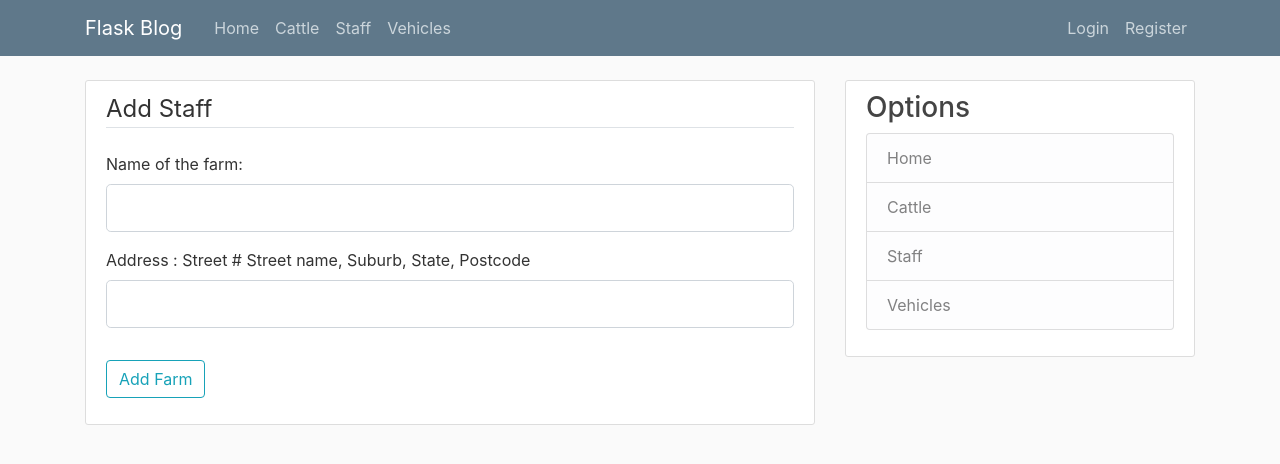
After one commit to lexmiros/SBR_Database, a Flask app: page /farm_add in a window 1280 px wide. The commit adds this page. Shown: the top 464 px of the page. Run offline with Flask 2, Linux system fonts and the light colour scheme; some libraries are stand-ins or nearby versions.

Commit message:
Created webpages and functionality for adding farms and cattle

```diff
--- a/app.py
+++ b/app.py
@@ -1,6 +1,6 @@
 from flask import Flask, render_template, url_for, flash, redirect
 from graphviz import render
-from forms import CattleAddForm, StaffAddFrom
+from forms import CattleAddForm, FarmAddForm, StaffAddFrom
 import pymysql
 
 conn = pymysql.connect(host='localhost',
@@ -16,31 +16,59 @@ app = Flask(__name__)
 app.config['SECRET_KEY'] = 'dfjkhnfdgjijasdfjk'
 
 
-cattle_data = [
-    {"ID" : 1,
-    "Weight" : 900,
-    "Sex" : "Male",
-    "Age" : 10},
-    {"ID" : 2,
-    "Weight" : 850,
-    "Sex" : "Female",
-    "Age" : 20},
-]
+
 
 #Home page
 @app.route("/")
 def home():
     return render_template("home.html")
+#Farm pages
+
+#Farm view
+@app.route("/farm")
+def farm():
+    return render_template("farm.html")
+
+#Farm add
+@app.route("/farm_add",methods = ['GET','POST'])
+def farm_add():
+    form = FarmAddForm()
+    if form.validate_on_submit():
+        c = conn.cursor()
+        query = f"INSERT INTO FARM(FarmName, Address)\
+                VALUES('{form.name.data}','{form.address.data}')"
+        c.execute(query)
+        conn.commit()
+
+        flash(f'Farm {form.name.data} created', 'success')
+        return redirect(url_for('farm'))
+
+    return render_template("farm_add.html", form = form)
+
+
 
 
 #Cattle pages
+
+#Cattle view
 @app.route("/cattle")
 def cattle():
-    return render_template("cattle.html", cattle_info = cattle_data, title = "Cattle")
+    return render_template("cattle.html",title = "Cattle")
 
+#TO BE COMPLETED RE PADDOCK FOREIGN KEY
 @app.route('/cattle_add',methods = ['GET','POST'])
 def cattle_add():
     form = CattleAddForm()
+    if form.validate_on_submit():
+        c = conn.cursor()
+        query = f"INSERT INTO CATTLE (Sex, Breed, DateOfBirth, Weight, PaddockName, DateMoved)\
+                VALUES('{form.sex.data}','{form.breed.data}','{form.dateOfBirth.data}','{str(form.weight.data)}','{str(form.paddockName.data)}','{form.dateMoved.data}')"
+        c.execute(query)
+        conn.commit()
+
+        flash(f'Cattle added to {form.paddockName.data}', 'success')
+        return redirect(url_for('cattle'))
+
     return render_template("cattle_add.html", form = form)
 
 #Staff pages
@@ -55,10 +83,10 @@ def staff_home():
 def staff_add():
     form = StaffAddFrom()
     if form.validate_on_submit():
-        print(form.dateOfBirth.data)
+        #print(form.dateOfBirth.data)
         c = conn.cursor()
 
-        query = f"insert into STAFF(First_name, Last_name, Date_of_birth, Farm_name, Start_date, Manager_ID, Primary_contact_number)\
+        query = f"insert into STAFF(FirstName, LastName, DateOfBirth, FarmName, StartDate, ManagerID, PrimaryContactNumber)\
          VALUES ('{form.firstName.data}','{form.lastName.data}','{str(form.dateOfBirth.data)}','{form.farmLoc.data}','{str(form.startDate.data)}','{str(form.managerID.data)}' ,'{str(form.contactNumber.data)}')"
         c.execute(query) #Execute the query
         conn.commit() #Commit the changes
--- a/forms.py
+++ b/forms.py
@@ -25,3 +25,8 @@ class CattleAddForm(FlaskForm):
     paddockName = StringField("Paddock name: ", validators=[DataRequired()])
     dateMoved = DateField("Date moved to paddock", validators=[DataRequired()])
     submit = SubmitField("Add Cattle")
+
+class FarmAddForm(FlaskForm):
+    name = StringField("Name of the farm: ",validators=[DataRequired(), Length(min = 2, max = 20)] )
+    address = StringField("Address : Street # Street name, Suburb, State, Postcode ")
+    submit = SubmitField("Add Farm")
--- /dev/null
+++ b/templates/farm_add.html
@@ -0,0 +1,54 @@
+
+{% extends "layout.html" %}
+
+{% block content %}
+    <div class="content-section">
+        <form method="POST" action="">
+            {{form.hidden_tag()}}
+            <fieldset class = "form-group">
+                <legend class="border-bottom mb-4"> Add Staff</legend>
+
+
+                <div class="form-group">
+                    {{form.name.label(class="form-control-label") }}
+
+                    {% if form.name.errors %}
+                        {{form.name(class="form-control form-control-lg is-invalid") }}
+                            <div class="invalid-feedback">
+                                {% for error in form.name.errors %}
+                                    <span> {{ error }}</span>
+                                {% endfor %}
+                            </div>
+                        {% else %}
+                            {{form.name(class="form-control form-control-lg") }}
+                    {%endif%}
+
+                </div>
+
+                <div class="form-group">
+                    {{form.address.label(class="form-control-label") }}
+
+                    {% if form.address.errors %}
+                        {{form.address(class="form-control form-control-lg is-invalid") }}
+                            <div class="invalid-feedback">
+                                {% for error in form.address.errors %}
+                                    <span> {{ error }}</span>
+                                {% endfor %}
+                            </div>
+                        {% else %}
+                            {{form.address(class="form-control form-control-lg") }}
+                    {%endif%}
+
+                </div>
+
+
+            </fieldset>
+
+            <div class="form-group">
+                {{form.submit(class="btn btn-outline-info")}}
+            </div>
+        </form>
+
+    </div>
+
+{% endblock content %}
```
Also changed, not shown: templates/cattle.html (+1 -12 lines), templates/bin_add.html (added), templates/farm.html (added), templates/paddock_add.html (added), templates/vehicle_add.html (added).
